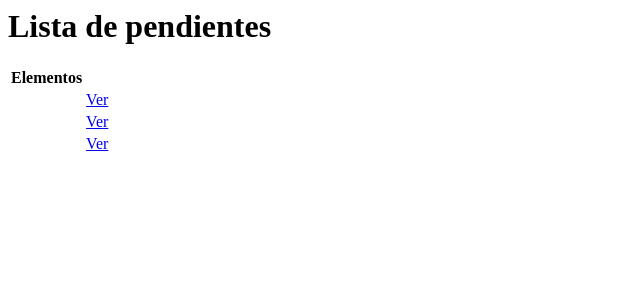
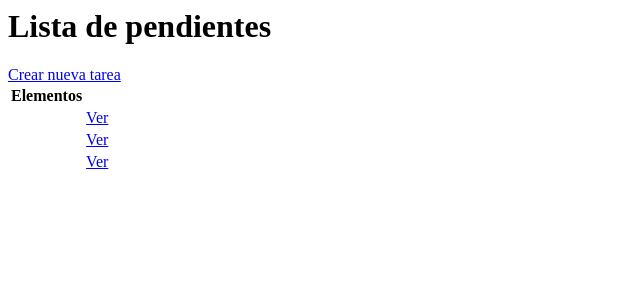
Before and after one commit to Ginksevi/aplicacion-de-tareas-pendientes, a Django app: page / in a window 1280 px wide. Shown: the top 300 px of the page, without its empty margins (0-640 px from the left). Run offline with Django 5.2, Linux system fonts and the light colour scheme; data comes from the database, SQL or seed files in the repository.

Commit message:
cree un enlace para la pagina donde se crearan nuevas tareas

```diff
--- a/mis entornos/mi_web/src/proyecto/base/templates/base/tarea_list.html
+++ b/mis entornos/mi_web/src/proyecto/base/templates/base/tarea_list.html
@@ -1,4 +1,5 @@
 <h1>Lista de pendientes</h1>
+<a href="{% url 'crear_tarea' %}">Crear nueva tarea</a>
 <table>
     <tr>
         <th>Elementos</th>
```
